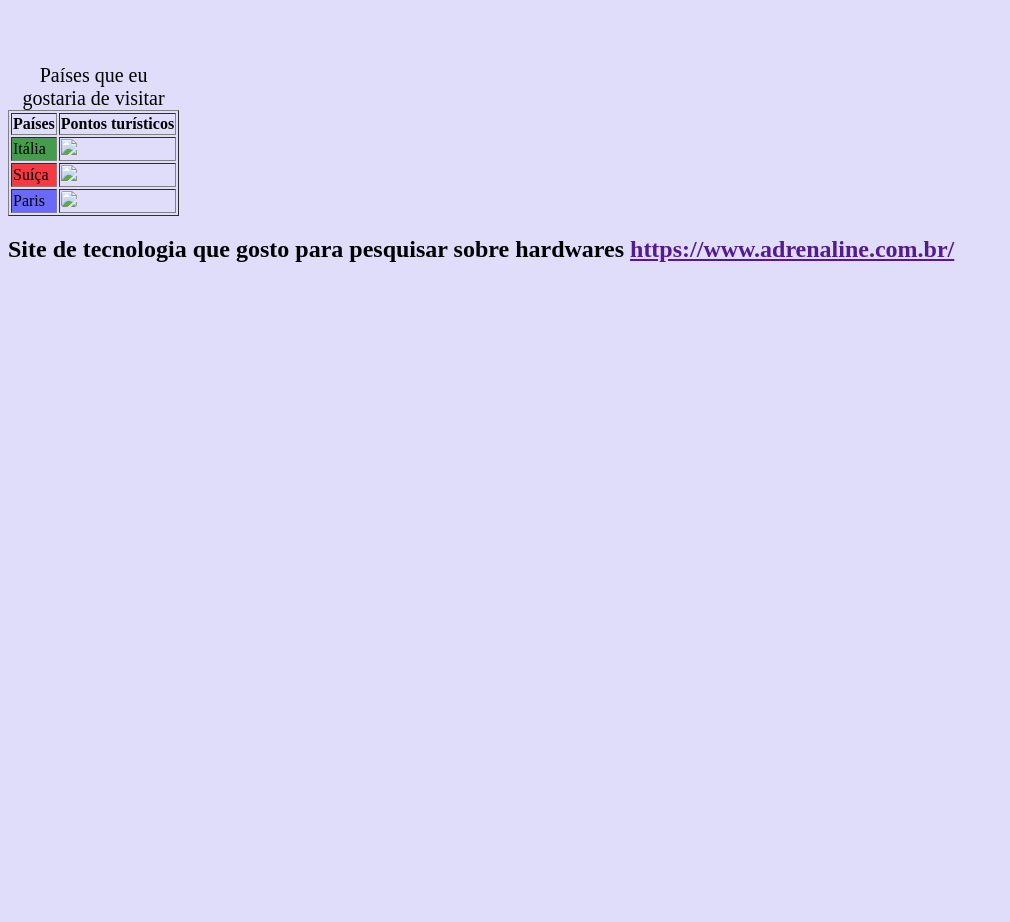
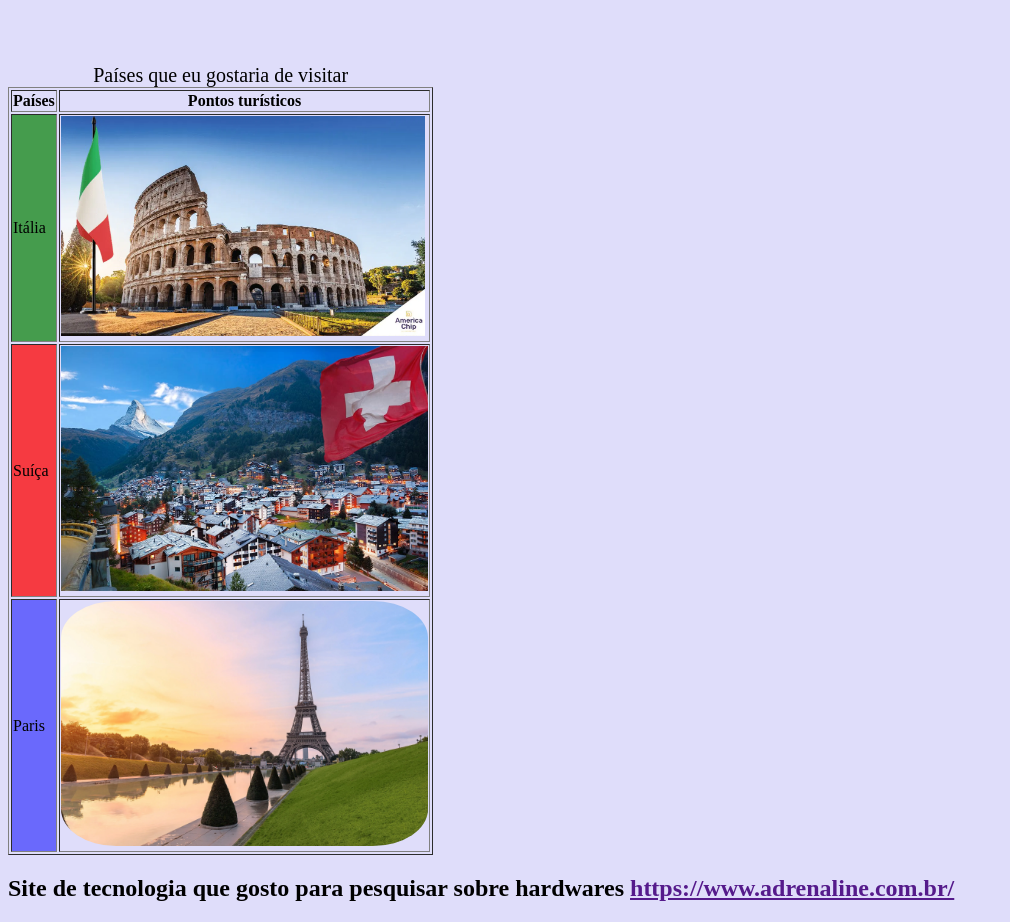
Before and after one commit to Douglas0113/TrabalhoFaculdade, a plain HTML site: page index.html in a window 1280 px wide. Shown: the part 779-1701 px from the top of the page, without its empty margins (0-1010 px from the left). Before the commit the page ends 1062 px from the top, so only its background shows below. Drawn offline with Linux system fonts and the light colour scheme.

Commit message:
Update index.html

```diff
--- a/index.html
+++ b/index.html
@@ -31,15 +31,15 @@
 
             <tr>
               <td class="linha1">Itália</td>
-              <td><img src="Italia.webp" height="220" class="Itália"</td>
+              <td><img src="img/Italia.webp" height="220" class="Itália"</td>
             </tr>
             <tr>
                <td class="linha2">Suíça</td>
-               <td><img src="suiça.trabalho.jpg" height="245" class="suíça"</td>
+               <td><img src="img/suiça.trabalho.jpg" height="245" class="suíça"</td>
             </tr>
             <tr>
                <td class="linha3">Paris</td>
-               <td><img src="paris.webp" height="245" class="paris"</td>
+               <td><img src="img/paris.webp" height="245" class="paris"</td>
             </tr>
          </table>
 
```
